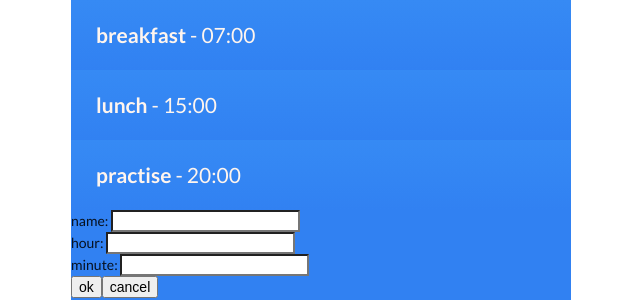
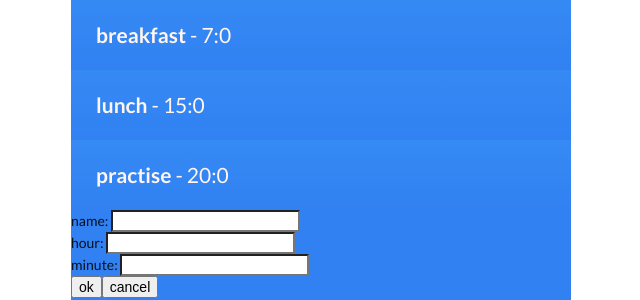
Before and after one commit to gentlemil/todo-app, a React (Create React App) app: page / in a window 1280 px wide. Shown: the top 300 px of the page, without its empty margins (319-959 px from the left). Built offline with nearby package versions, Linux system fonts and the light colour scheme.

Commit message:
Form refactoring, First, hours and minutes take numbers, not strings. PropTypes validation in the Countdown and EditEvent components.

```diff
--- a/src/App.js
+++ b/src/App.js
@@ -10,15 +10,16 @@ class App extends Component {
     super(props)
     this.state = {
       events: [
-        { id: 0, name: 'breakfast', hour: '07', minute: '00' },
-        { id: 1, name: 'lunch', hour: '15', minute: '00' },
-        { id: 2, name: 'practise', hour: '20', minute: '00' },
+        { id: 0, name: 'breakfast', hour: 7, minute: 0 },
+        { id: 1, name: 'lunch', hour: 15, minute: 0 },
+        { id: 2, name: 'practise', hour: 20, minute: 0 },
       ],
       editedEvent: {
         id: uniqid(),
         name: '',
-        hour: '',
-        minute: ''
+        hour: -1,
+        minute: -1
+        // czas nie moze byc ujemny, dlatego przyjmujemy -1 (nie bedzie on wyswietlany wtedy w ogole)
       }
     };
   }
@@ -61,7 +62,7 @@ class App extends Component {
       }
       return {
         events: updatedEvents,
-        editedEvent: { id: uniqid(), name: '', hour: '', minute: '' }
+        editedEvent: { id: uniqid(), name: '', hour: -1, minute: -1 }
       };
     });
   }
--- a/src/EditEvent.jsx
+++ b/src/EditEvent.jsx
@@ -1,4 +1,5 @@
 import React from 'react';
+import PropTypes from 'prop-types';
 import {
     isValidNumberInput,
 
@@ -24,7 +25,7 @@ const EditEvent = props => {
                     type='text'
                     id='hour'
                     name='hour'
-                    value={props.hour}
+                    value={props.hour === -1 ? '' : props.hour}
                     onKeyPress={e => isValidNumberInput(e)}
                     onChange={e => props.onInputChange({ [e.target.name]: e.target.value })}    //przyjmowany jest jeden obiekt, wiec tworzymy obiekt
                 // onChange={e => console.log(e.target.name, e.target.value)}
@@ -36,7 +37,7 @@ const EditEvent = props => {
                     type='text'
                     id='minute'
                     name='minute'
-                    value={props.minute}
+                    value={props.minute === -1 ? '' : props.minute}
                     onKeyPress={e => isValidNumberInput(e)} onChange={e => props.onInputChange({ [e.target.name]: e.target.value })}    //przyjmowany jest jeden obiekt, wiec tworzymy obiekt
                 // onChange={e => console.log(e.target.name, e.target.value)}
                 />
@@ -47,4 +48,13 @@ const EditEvent = props => {
     )
 };
 
+EditEvent.propTypes = {
+    name: PropTypes.string,
+    hour: PropTypes.number,
+    minute: PropTypes.number,
+    onInputChange: PropTypes.func,
+    onSave: PropTypes.func,
+
+}
+
 export default EditEvent;
```
Also changed, not shown: src/Countdown.jsx (+5 -2 lines).
